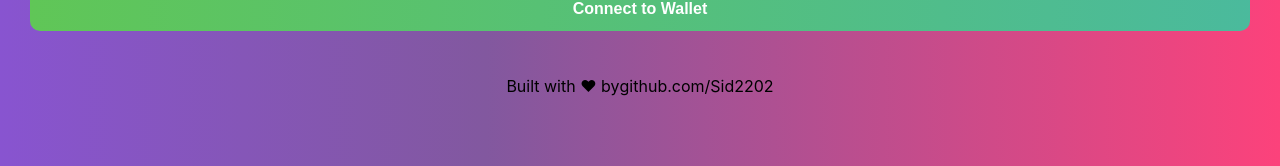
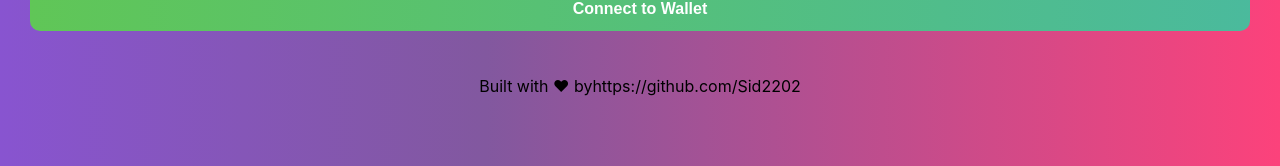
Before and after one commit to Sid2202/solana-web3-app, a React (Create React App) app: page / in a window 1280 px wide. Shown: the part 154-320 px from the top of the page. Built offline with nearby package versions, Linux system fonts and the light colour scheme; what @project-serum/anchor, @solana/web3.js would draw is missing.

Commit message:
Update App.js

```diff
--- a/src/App.js
+++ b/src/App.js
@@ -245,7 +245,7 @@ useEffect(() => {
       </div>
 
       <div className="footer-container">
-        Built with ❤ by <a>github.com/Sid2202</a>
+        Built with ❤ by <a>https://github.com/Sid2202</a>
       </div>
     </div>
   </div>
```
